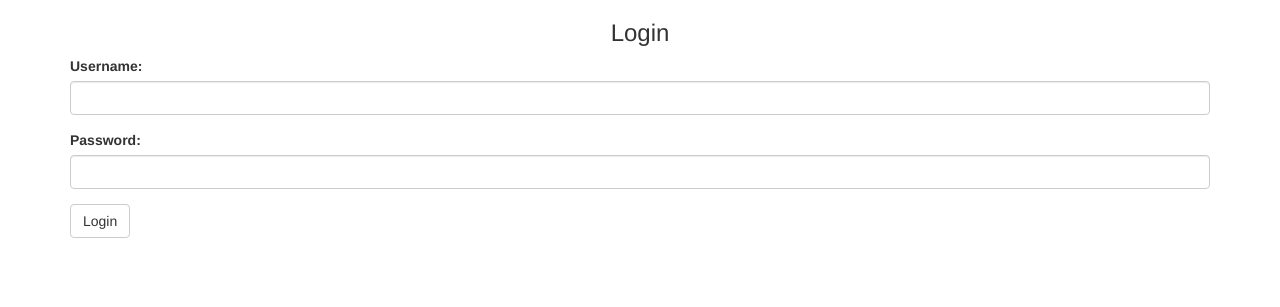
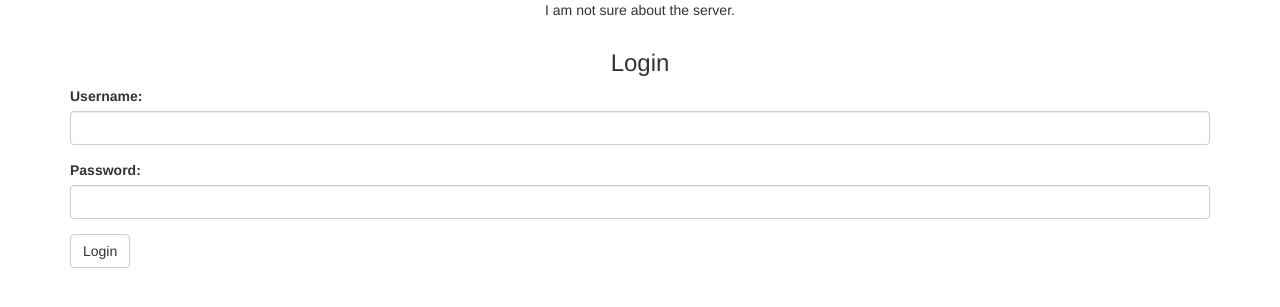
Before and after one commit to sanjitchak/PHPlogintoshel, a PHP site: page / in a window 1280 px wide. Shown: the top 307 px of the page. Run offline with PHP 8.4, Linux system fonts and the light colour scheme.

Commit message:
Added IP address show

```diff
--- a/index.php
+++ b/index.php
@@ -21,7 +21,15 @@ ini_set('display_startup_errors', 1);
         }
 
       }
-
+      if ($_SERVER['SERVER_ADDR'] == "107.161.76.74") {
+        echo '<p style="text-align:center;" > Old Server. </p>';
+      }
+      else if($_SERVER['SERVER_ADDR'] == "107.161.78.196") {
+        echo '<p style="text-align:center;" > Backup Server. </p>';
+      }
+      else {
+        echo '<p style="text-align:center;" > I am not sure about the server. </p>';
+      }
 ?>
 <!DOCTYPE html>
 <html>
```
Also changed, not shown: admin.php (+10 -0 lines).
